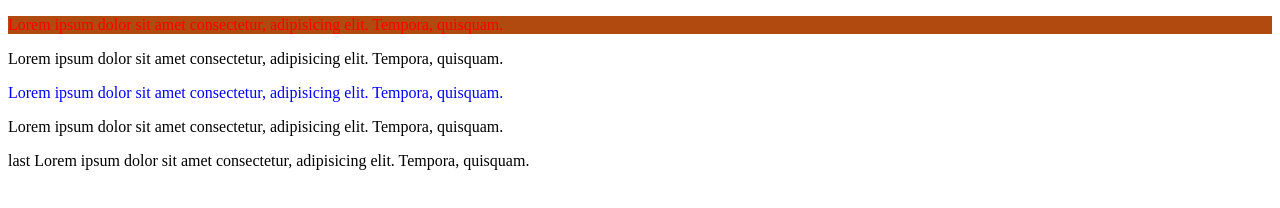
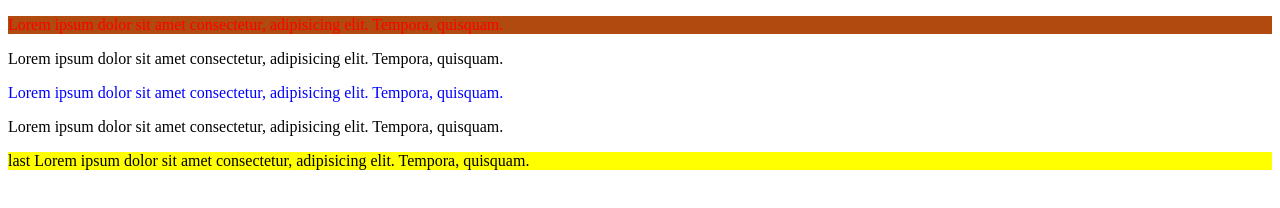
Before and after one commit to SedatAymaz/css-learning, a plain HTML site: page 17.Nth-Child-Selector.html in a window 1280 px wide. Drawn offline with Linux system fonts and the light colour scheme.

Commit message:
improvement

```diff
--- a/17.Nth-Child-Selector.html
+++ b/17.Nth-Child-Selector.html
@@ -9,9 +9,9 @@
         p{
             /*font-size: 1.5em;*/
         }
-       .burak p:last-child{
+        p:last-child{
             background-color: yellow;
-     }
+        }
         p:nth-child(1){
             color: red;
         }
```
